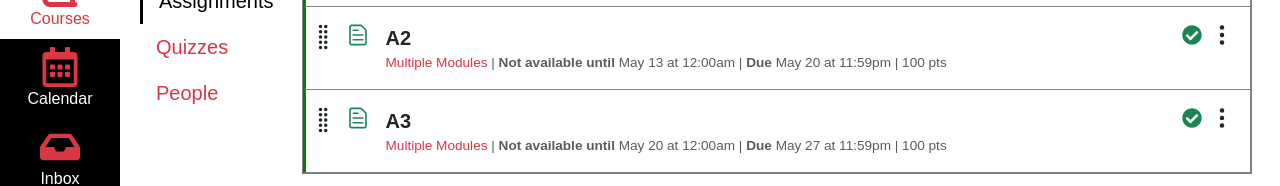
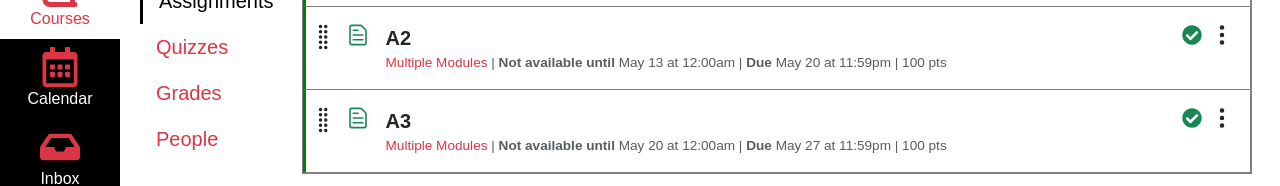
Before and after one commit to kushalkrishnappa/kambaz, a Next.js app: page /Courses/1/Assignments in a window 1280 px wide. Shown: the part 292-478 px from the top of the page. Built offline with nearby package versions, Linux system fonts and the light colour scheme.

Commit message:
- nit fix for warnings

```diff
--- a/app/(Kambaz)/Courses/[cid]/Navigation.tsx
+++ b/app/(Kambaz)/Courses/[cid]/Navigation.tsx
@@ -13,6 +13,7 @@ export default function CourseNavigation() {
     { label: "Zoom", path: `/Courses/${cid}/Zoom` },
     { label: "Assignments", path: `/Courses/${cid}/Assignments` },
     { label: "Quizzes", path: `/Courses/${cid}/Quizzes` },
+    { label: "Grades", path: `/Courses/${cid}/Grades` },
     { label: "People", path: `/Courses/${cid}/People/Table` },
   ];
 
--- a/app/(Kambaz)/Dashboard/page.tsx
+++ b/app/(Kambaz)/Dashboard/page.tsx
@@ -21,7 +21,7 @@ export default function Dashboard() {
       <div id="wd-dashboard-courses">
         <Row xs={1} md={5} className="g-4">
           {courses.map((course) => (
-            <Col className="wd-dashboard-course" style={{ width: "300px" }}>
+            <Col key={course._id} className="wd-dashboard-course" style={{ width: "300px" }}>
               <Card>
                 <Link href={`/Courses/${course._id}/Home`}
                       className="wd-dashboard-course-link text-decoration-none text-dark" >
--- a/app/(Kambaz)/Navigation.tsx
+++ b/app/(Kambaz)/Navigation.tsx
@@ -53,7 +53,7 @@ export default function KambazNavigation() {
 
       {links.map((link) => (
         <ListGroupItem
-          key={link.path}
+          key={link.label}
           as={Link}
           href={link.path}
           className={`bg-black text-center border-0
```
